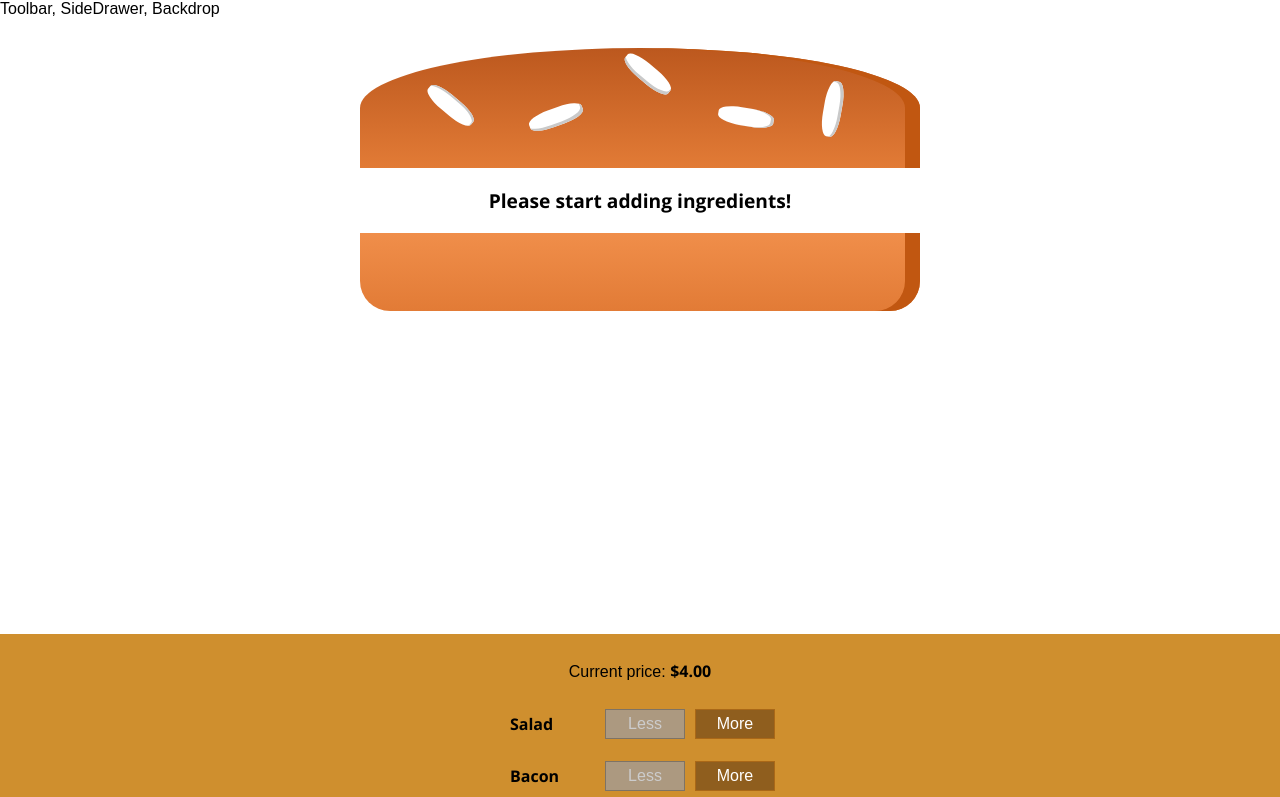
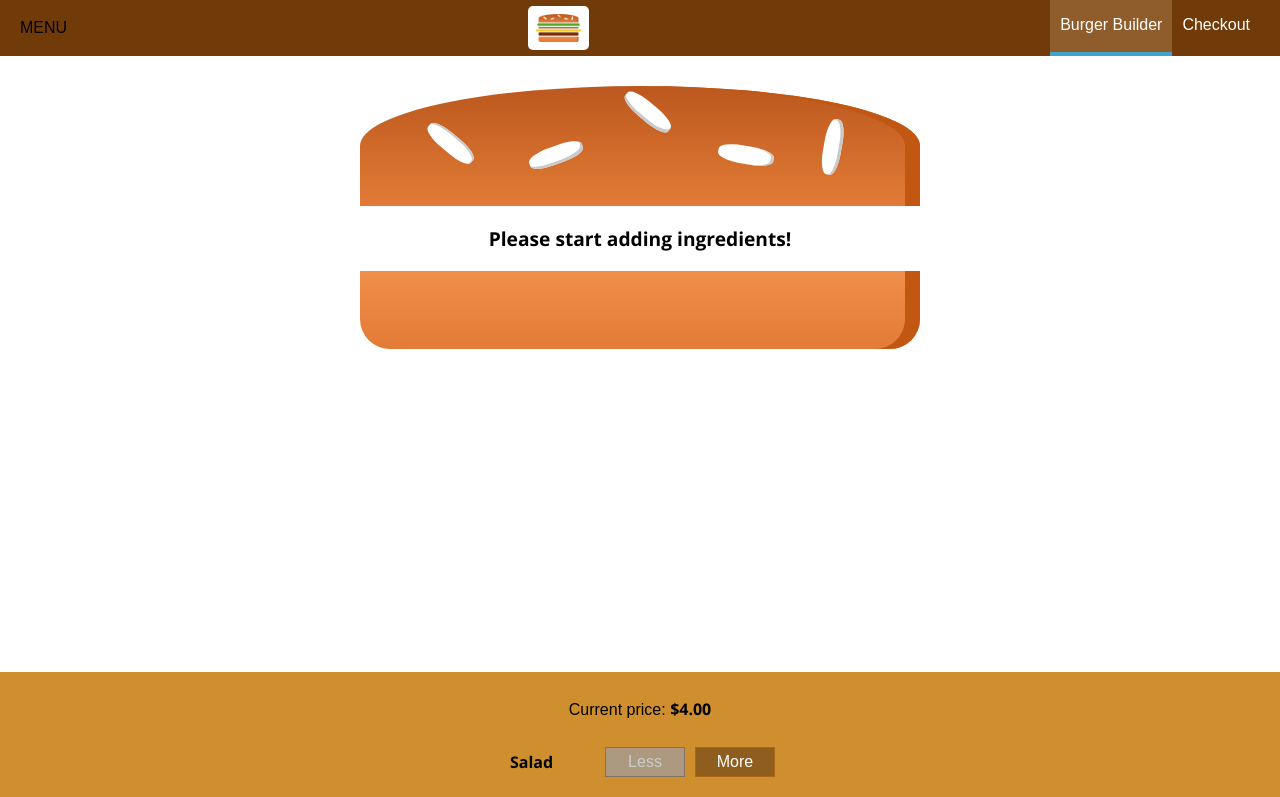
Before and after one commit to Jesuloba-world/burger-app, a React (Create React App) app: page / in a window 1280 px wide. Shown: the top 797 px of the page. Built offline with nearby package versions, Linux system fonts and the light colour scheme; a web font is replaced by a local one.

Commit message:
Working on the Toolbar and SideDrawer

```diff
--- a/src/components/Layout/Layout.js
+++ b/src/components/Layout/Layout.js
@@ -1,11 +1,14 @@
 import Aux from "../../hoc/Aux";
 import classes from "./Layout.module.css";
+import Toolbar from "../Navigation/Toolbar/Toolbar";
+import SideDrawer from "../Navigation/SideDrawer/SideDrawer";
 
 const layout = (props) => (
-  <Aux>
-    <div>Toolbar, SideDrawer, Backdrop</div>
-    <main className={classes.Content}>{props.children}</main>
-  </Aux>
+	<Aux>
+		<Toolbar />
+		<SideDrawer />
+		<main className={classes.Content}>{props.children}</main>
+	</Aux>
 );
 
 export default layout;
--- a/src/components/Layout/Layout.module.css
+++ b/src/components/Layout/Layout.module.css
@@ -1,3 +1,3 @@
 .Content {
-  margin-top: 16px;
+	margin-top: 72px;
 }
--- /dev/null
+++ b/src/components/Logo/Logo.js
@@ -0,0 +1,10 @@
+import burgerLogo from "../../Assets/Images/28.1 burger-logo.png";
+import classes from './Logo.module.css';
+
+const logo = (props) => (
+	<div className={classes.Logo} style={{height: props.height}}>
+		<img src={burgerLogo} alt="MyBurger"/>
+	</div>
+);
+
+export default logo;
--- /dev/null
+++ b/src/components/Logo/Logo.module.css
@@ -0,0 +1,11 @@
+.Logo {
+    background-color: white;
+    padding: 8px;
+    height: 100%;
+    box-sizing: border-box;
+    border-radius: 5px;
+}
+
+.Logo img {
+    height: 100%;
+}
--- /dev/null
+++ b/src/components/Navigation/NavigationItems/NavigationItems.js
@@ -0,0 +1,11 @@
+import classes from "./NavigationItems.module.css";
+import NavigationItem from "./Navigationitem/NavigationItem";
+
+const navigationItems = (props) => (
+	<ul className={classes.NavigationItems}>
+        <NavigationItem link="/" active>Burger Builder</NavigationItem>
+        <NavigationItem link="/" >Checkout</NavigationItem>
+    </ul>
+);
+
+export default navigationItems;
--- /dev/null
+++ b/src/components/Navigation/NavigationItems/NavigationItems.module.css
@@ -0,0 +1,15 @@
+.NavigationItems {
+    margin: 0;
+    padding: 0;
+    list-style: none;
+    display: flex;
+    flex-flow: column;
+    align-items: center;
+    height: 100%;
+}
+
+@media (min-width: 500px) {
+    .NavigationItems {
+        flex-flow: row;
+    }
+}
--- /dev/null
+++ b/src/components/Navigation/NavigationItems/Navigationitem/NavigationItem.js
@@ -0,0 +1,11 @@
+import classes from "./NavigationItem.module.css";
+
+const navigationItem = (props) => (
+	<li className={classes.NavigationItem}>
+		<a href={props.link} className={props.active ? classes.active : null}>
+			{props.children}
+		</a>
+	</li>
+);
+
+export default navigationItem;
--- /dev/null
+++ b/src/components/Navigation/NavigationItems/Navigationitem/NavigationItem.module.css
@@ -0,0 +1,46 @@
+.NavigationItem {
+	margin: 10px 0;
+	box-sizing: border-box;
+	display: block;
+	width: 100%;
+}
+
+.NavigationItem a {
+	color: #8f5c2c;
+	text-decoration: none;
+	width: 100%;
+	box-sizing: border-box;
+	display: block;
+}
+
+.NavigationItem a:hover,
+.NavigationItem a:active,
+.NavigationItem a.active {
+	color: #40a4ca;
+}
+
+@media (min-width: 500px) {
+	.NavigationItem {
+		margin: 0;
+		display: flex;
+        height: 100%;
+        width: auto;
+		align-items: center;
+	}
+
+	.NavigationItem a {
+		color: white;
+        height: 100%;
+        width: auto;
+		padding: 16px 10px;
+		border-bottom: 4px solid transparent;
+	}
+
+	.NavigationItem a:hover,
+	.NavigationItem a:active,
+	.NavigationItem a.active {
+		background-color: #8f5c2c;
+		border-bottom: 4px solid #40a4ca;
+		color: white;
+	}
+}
--- /dev/null
+++ b/src/components/Navigation/SideDrawer/SideDrawer.js
@@ -0,0 +1,18 @@
+import Logo from "../../Logo/Logo";
+import NavigationItems from "../NavigationItems/NavigationItems";
+import classes from "./SideDrawer.module.css";
+
+const sideDrawer = () => {
+	return (
+		<div className={classes.SideDrawer}>
+			<div className={classes.Logo}>
+				<Logo />
+			</div>
+			<nav>
+				<NavigationItems />
+			</nav>
+		</div>
+	);
+};
+
+export default sideDrawer;
--- /dev/null
+++ b/src/components/Navigation/SideDrawer/SideDrawer.module.css
@@ -0,0 +1,32 @@
+.SideDrawer {
+    position: fixed;
+    width: 280px;
+    max-width: 70%;
+    height: 100%;
+    left: 0;
+    top: 0;
+    z-index: 200;
+    background-color: white;
+    padding: 32px 16px;
+    box-sizing: border-box;
+    transition: transform 0.3s ease-out;
+}
+
+@media (min-width: 500px) {
+    .SideDrawer {
+        display: none;
+    }
+}
+
+.Open {
+    transform: translateX(0);
+}
+
+.Close {
+    transform: translateX(-100%);
+}
+
+.Logo {
+    height: 11%;
+    margin-bottom: 32px;
+}
--- /dev/null
+++ b/src/components/Navigation/Toolbar/Toolbar.js
@@ -0,0 +1,17 @@
+import classes from "./Toolbar.module.css";
+import Logo from "../../Logo/Logo";
+import NavigationItems from "../NavigationItems/NavigationItems";
+
+const toolbar = (props) => (
+	<header className={classes.Toolbar}>
+		<div>MENU</div>
+        <div className={classes.Logo}>
+		    <Logo />
+        </div>
+		<nav className={classes.DesktopOnly}>
+			<NavigationItems />
+		</nav>
+	</header>
+);
+
+export default toolbar;
--- /dev/null
+++ b/src/components/Navigation/Toolbar/Toolbar.module.css
@@ -0,0 +1,28 @@
+.Toolbar {
+	height: 56px;
+	width: 100%;
+	position: fixed;
+	top: 0;
+	left: 0;
+	background-color: #703b09;
+	display: flex;
+	justify-content: space-between;
+	align-items: center;
+	padding: 0 20px;
+	box-sizing: border-box;
+	z-index: 90;
+}
+
+.Toolbar nav {
+	height: 100%;
+}
+
+.Logo {
+	height: 80%;
+}
+
+@media (max-width: 499px) {
+	.DesktopOnly {
+		display: none;
+	}
+}
```
Also changed, not shown: src/Assets/Images/28.1 burger-logo.png (added).
